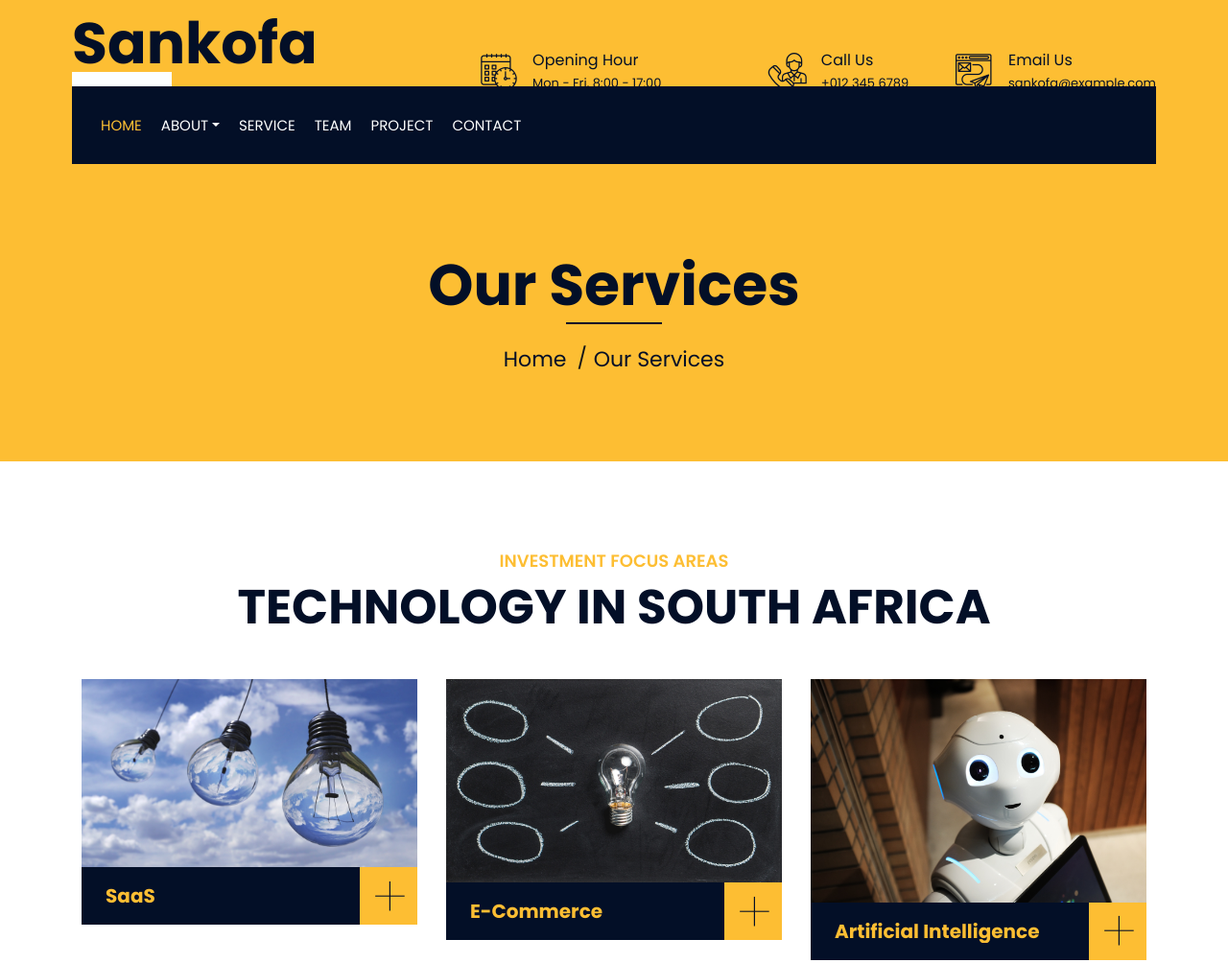
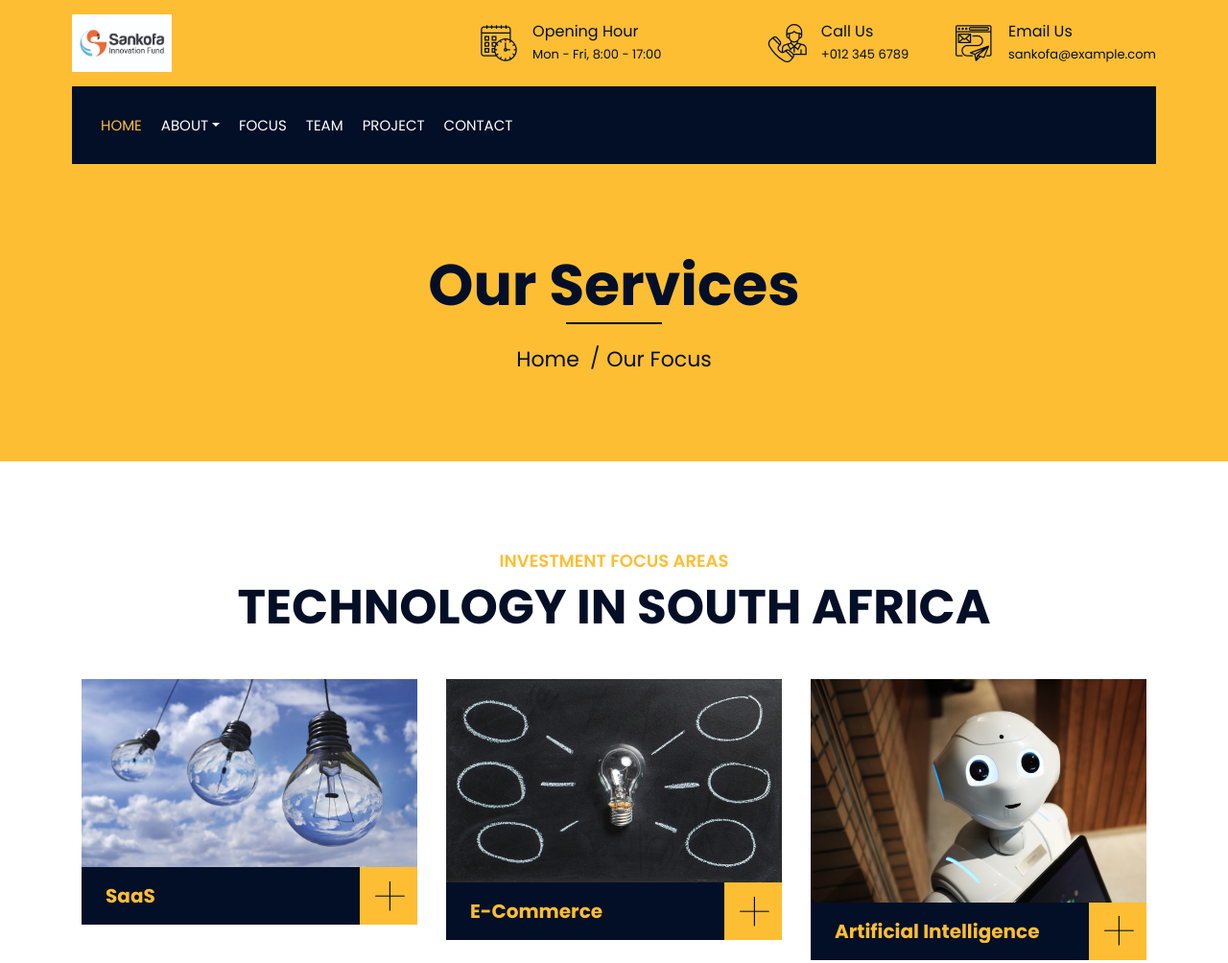
Before and after one commit to HlalefoK/Sankofa_innovation_fund, a plain HTML site: page service.html in a window 1280 px wide. Shown: the top 1004 px of the page at 96% size. Drawn offline with nearby package versions, Linux system fonts and the light colour scheme; animation ran at ten frames a second.

Commit message:
landing page error handling

```diff
--- a/service.html
+++ b/service.html
@@ -36,7 +36,7 @@
                         <div class="col-lg-4 col-md-12">
                             <div class="logo">
                                 <a href="index.html">
-                                    <h1>Sankofa</h1>
+                                    <!-- <h1>Sankofa</h1> -->
                                     <img src="img/sankofa-01 FINAL.jpg" alt="Logo">
                                 </a>
                             </div>
@@ -103,7 +103,7 @@
                                     </div>
                                 </div>
                                 <!-- <a href="about.html" class="nav-item nav-link">About</a> -->
-                                <a href="service.html" class="nav-item nav-link">Service</a>
+                                <a href="service.html" class="nav-item nav-link">Focus</a>
                                 <a href="team.html" class="nav-item nav-link">Team</a>
                                 <a href="portfolio.html" class="nav-item nav-link">Project</a>
                                 <a href="contact.html" class="nav-item nav-link">Contact</a>
@@ -123,8 +123,8 @@
                             <h2>Our Services</h2>
                         </div>
                         <div class="col-12">
-                            <a href="">Home</a>
-                            <a href="">Our Services</a>
+                            <a href="index.html">Home</a>
+                            <a href="service.html">Our Focus</a>
                         </div>
                     </div>
                 </div>
```
Also changed, not shown: index.html (+2 -2 lines).
